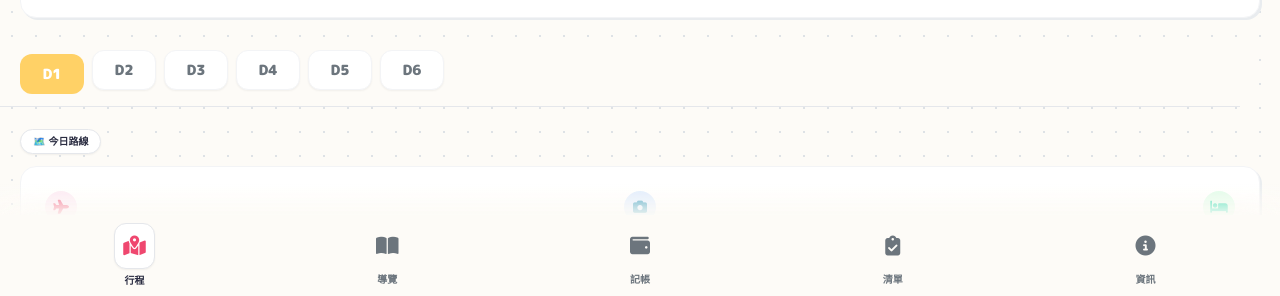
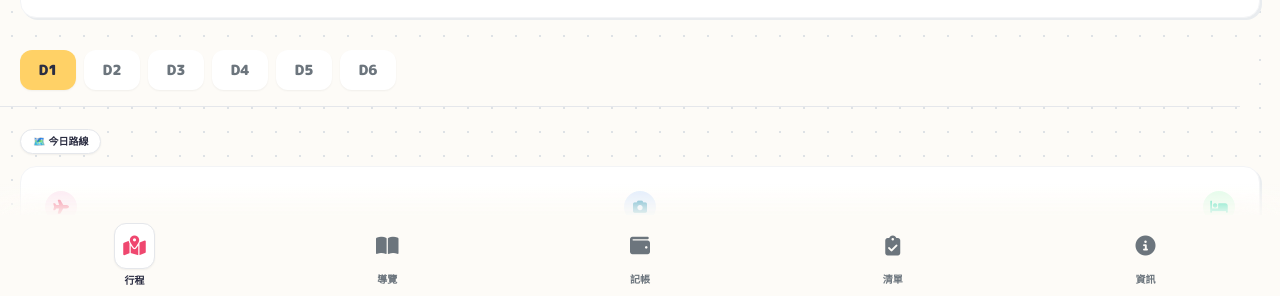
Before and after one commit to biglocal/tokyo2026, a plain HTML site: page index.html in a window 1280 px wide. Both pictures are taken after a click on the button "D1". Shown: the part 504-800 px from the top of the page. Drawn offline with nearby package versions, Linux system fonts and the light colour scheme.

Commit message:
Update index.html

```diff
--- a/index.html
+++ b/index.html
@@ -140,15 +140,15 @@
                 </div>
             </div>
 
-            <!-- 每日切換標籤列 (滿版寬度無外框) -->
-            <div class="sticky top-0 z-10 bg-draw-bg/95 backdrop-blur-md pt-3 pb-3 -mx-3 px-3 sm:-mx-5 sm:px-5 border-b border-gray-200 w-screen max-w-full">
+            <!-- 每日切換標籤列 (無邊框滿版) -->
+            <div class="sticky top-0 z-10 bg-draw-bg/95 backdrop-blur-md pt-3 pb-3 -mx-4 px-4 sm:-mx-5 sm:px-5 border-b border-gray-200 w-screen max-w-full">
                 <div class="flex overflow-x-auto no-scrollbar space-x-2 pb-1">
-                    <button onclick="switchPlanDay(1)" id="btn-d1" class="plan-day-btn shrink-0 w-16 h-10 rounded-xl font-black text-sm transition-colors bg-draw-yellow text-white shadow-sm">D1</button>
-                    <button onclick="switchPlanDay(2)" id="btn-d2" class="plan-day-btn shrink-0 w-16 h-10 rounded-xl font-black text-sm transition-colors bg-white text-draw-muted shadow-sm hover:bg-gray-50 border border-gray-100">D2</button>
-                    <button onclick="switchPlanDay(3)" id="btn-d3" class="plan-day-btn shrink-0 w-16 h-10 rounded-xl font-black text-sm transition-colors bg-white text-draw-muted shadow-sm hover:bg-gray-50 border border-gray-100">D3</button>
-                    <button onclick="switchPlanDay(4)" id="btn-d4" class="plan-day-btn shrink-0 w-16 h-10 rounded-xl font-black text-sm transition-colors bg-white text-draw-muted shadow-sm hover:bg-gray-50 border border-gray-100">D4</button>
-                    <button onclick="switchPlanDay(5)" id="btn-d5" class="plan-day-btn shrink-0 w-16 h-10 rounded-xl font-black text-sm transition-colors bg-white text-draw-muted shadow-sm hover:bg-gray-50 border border-gray-100">D5</button>
-                    <button onclick="switchPlanDay(6)" id="btn-d6" class="plan-day-btn shrink-0 w-16 h-10 rounded-xl font-black text-sm transition-colors bg-white text-draw-muted shadow-sm hover:bg-gray-50 border border-gray-100">D6</button>
+                    <button onclick="switchPlanDay(1)" id="btn-d1" class="plan-day-btn shrink-0 w-14 h-10 rounded-xl font-black text-sm transition-colors bg-draw-yellow text-draw-ink shadow-sm">D1</button>
+                    <button onclick="switchPlanDay(2)" id="btn-d2" class="plan-day-btn shrink-0 w-14 h-10 rounded-xl font-black text-sm transition-colors bg-white text-draw-muted shadow-sm hover:bg-gray-50">D2</button>
+                    <button onclick="switchPlanDay(3)" id="btn-d3" class="plan-day-btn shrink-0 w-14 h-10 rounded-xl font-black text-sm transition-colors bg-white text-draw-muted shadow-sm hover:bg-gray-50">D3</button>
+                    <button onclick="switchPlanDay(4)" id="btn-d4" class="plan-day-btn shrink-0 w-14 h-10 rounded-xl font-black text-sm transition-colors bg-white text-draw-muted shadow-sm hover:bg-gray-50">D4</button>
+                    <button onclick="switchPlanDay(5)" id="btn-d5" class="plan-day-btn shrink-0 w-14 h-10 rounded-xl font-black text-sm transition-colors bg-white text-draw-muted shadow-sm hover:bg-gray-50">D5</button>
+                    <button onclick="switchPlanDay(6)" id="btn-d6" class="plan-day-btn shrink-0 w-14 h-10 rounded-xl font-black text-sm transition-colors bg-white text-draw-muted shadow-sm hover:bg-gray-50">D6</button>
                 </div>
             </div>
 
@@ -1094,8 +1094,10 @@
 
                 let btn = document.getElementById(`btn-d${i}`);
                 if(btn) {
-                    btn.classList.remove('bg-draw-yellow', 'text-draw-ink', 'shadow-draw-pressed', 'translate-y-[4px]');
-                    btn.classList.add('bg-white', 'text-draw-muted', 'shadow-sm');
+                    // 移除所有啟動狀態，確保不會有任何衝突殘留
+                    btn.classList.remove('bg-draw-yellow', 'text-draw-ink', 'text-white', 'shadow-draw-pressed', 'translate-y-[4px]');
+                    // 加上未啟動狀態
+                    btn.classList.add('bg-white', 'text-draw-muted', 'hover:bg-gray-50');
                 }
             }
 
@@ -1104,8 +1106,10 @@
 
             let targetBtn = document.getElementById(`btn-d${dayNum}`);
             if(targetBtn) {
-                targetBtn.classList.remove('bg-white', 'text-draw-muted', 'shadow-sm');
-                targetBtn.classList.add('bg-draw-yellow', 'text-draw-ink', 'shadow-draw-pressed', 'translate-y-[4px]');
+                // 啟動時必須移除 hover:bg-gray-50 以防手機版 hover 卡住覆蓋背景色
+                targetBtn.classList.remove('bg-white', 'text-draw-muted', 'hover:bg-gray-50');
+                // 加上啟動狀態：黃底黑字
+                targetBtn.classList.add('bg-draw-yellow', 'text-draw-ink');
             }
         }
 
```
